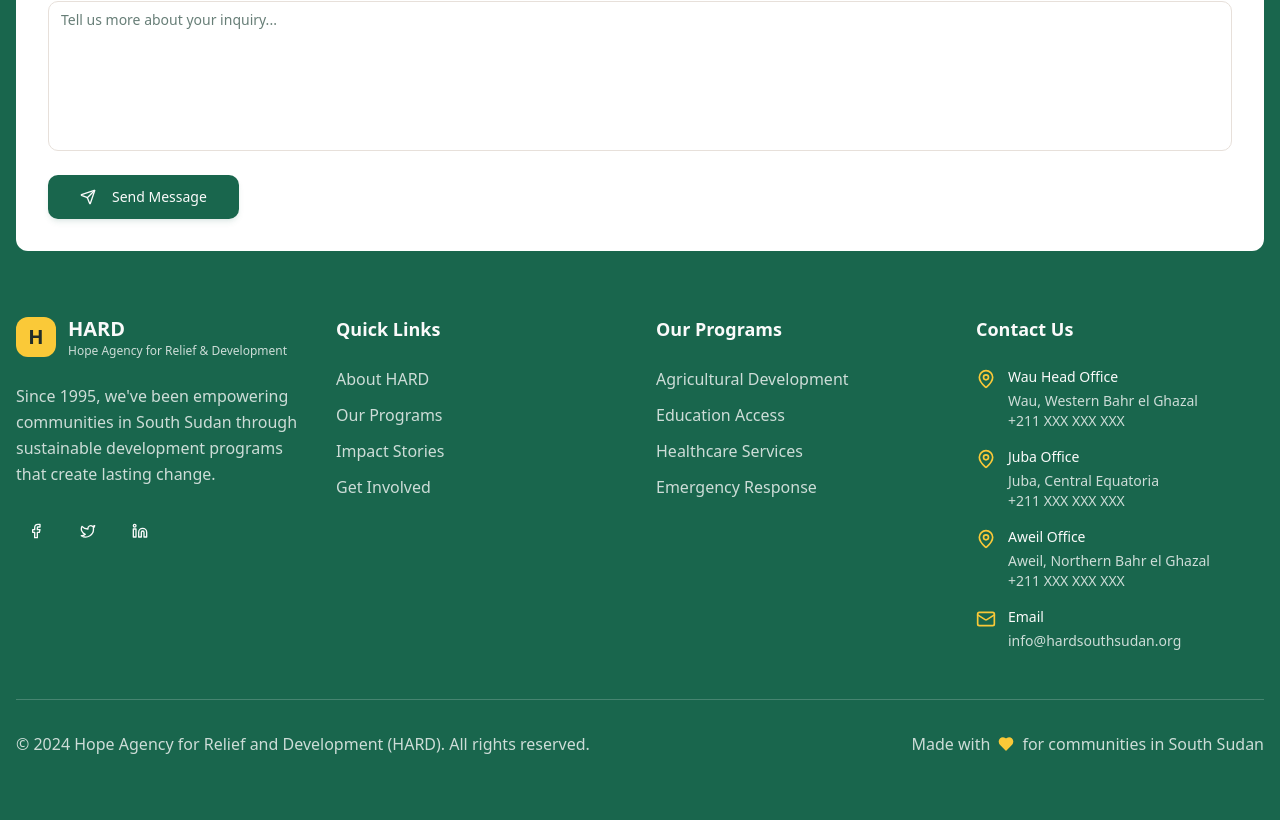
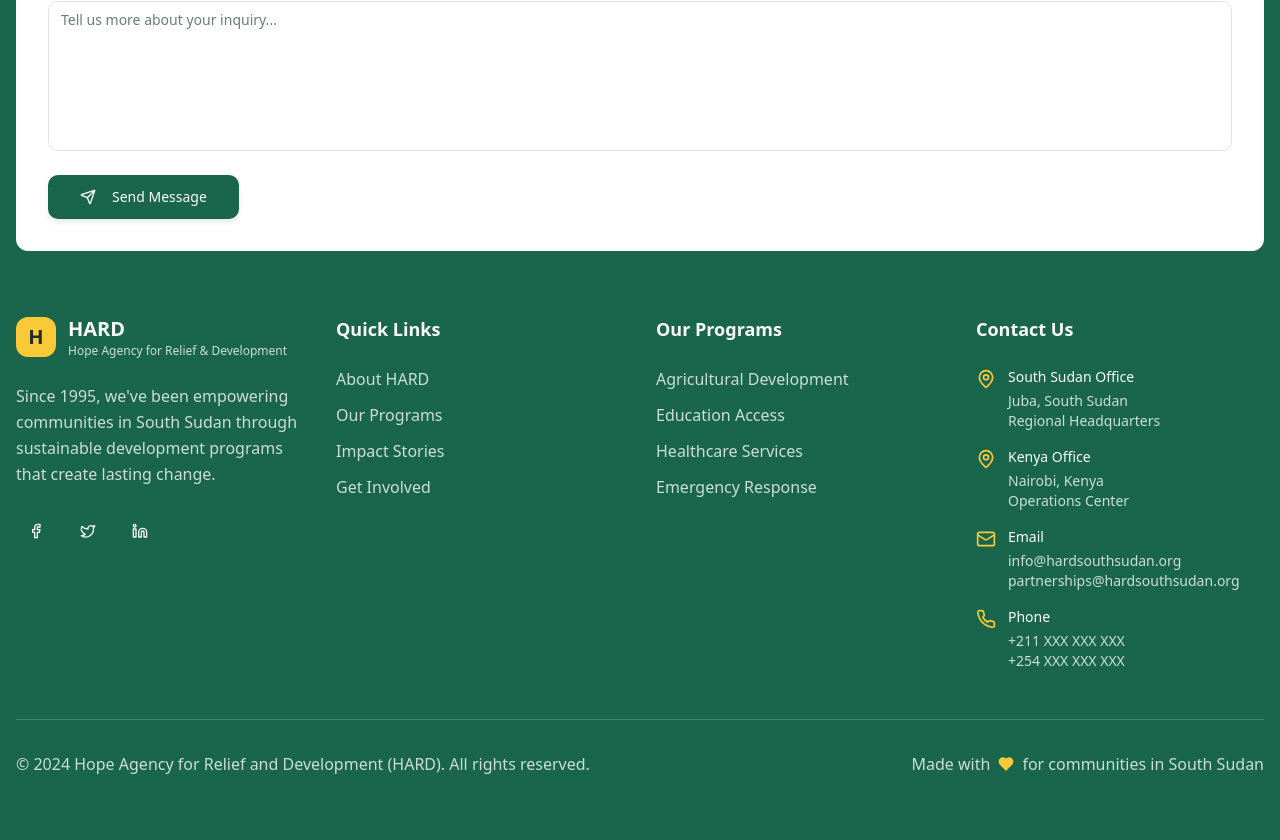
Before and after one commit to Mudah-Dedan/hope-south-rising, a React (Vite) app: page /vacancies in a window 1280 px wide. Shown: the part 2049-2889 px from the top of the page. Built offline with nearby package versions, Linux system fonts and the light colour scheme; the HTML template or start-up script is replaced by a standard one.

Commit message:
Preceding changes

```diff
--- a/src/components/Footer.tsx
+++ b/src/components/Footer.tsx
@@ -21,23 +21,23 @@ const Footer = () => {
   const contactInfo = [
     {
       icon: MapPin,
-      title: "Wau Head Office",
-      details: ["Wau, Western Bahr el Ghazal", "+211 XXX XXX XXX"]
+      title: "South Sudan Office",
+      details: ["Juba, South Sudan", "Regional Headquarters"]
     },
     {
       icon: MapPin,
-      title: "Juba Office",
-      details: ["Juba, Central Equatoria", "+211 XXX XXX XXX"]
-    },
-    {
-      icon: MapPin,
-      title: "Aweil Office",
-      details: ["Aweil, Northern Bahr el Ghazal", "+211 XXX XXX XXX"]
+      title: "Kenya Office",
+      details: ["Nairobi, Kenya", "Operations Center"]
     },
     {
       icon: Mail,
       title: "Email",
-      details: ["info@hardsouthsudan.org"]
+      details: ["info@hardsouthsudan.org", "partnerships@hardsouthsudan.org"]
+    },
+    {
+      icon: Phone,
+      title: "Phone",
+      details: ["+211 XXX XXX XXX", "+254 XXX XXX XXX"]
     }
   ];
 
```
